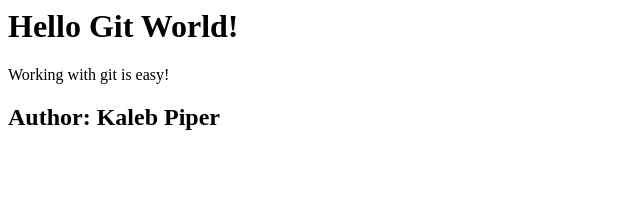
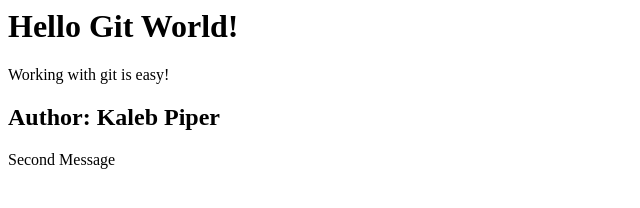
Before and after one commit to Kaleb-Piper/GitGitHubMasterclass, a plain HTML site: page index.html in a window 1280 px wide. Shown: the whole page, without its empty margins (0-640 px from the left). Drawn offline with Linux system fonts and the light colour scheme.

Commit message:
Added another div

```diff
--- a/index.html
+++ b/index.html
@@ -4,3 +4,6 @@
 </div>
 
 <h2>Author: Kaleb Piper</h2>
+<div>
+    <p>Second Message</p>
+</div>
```
